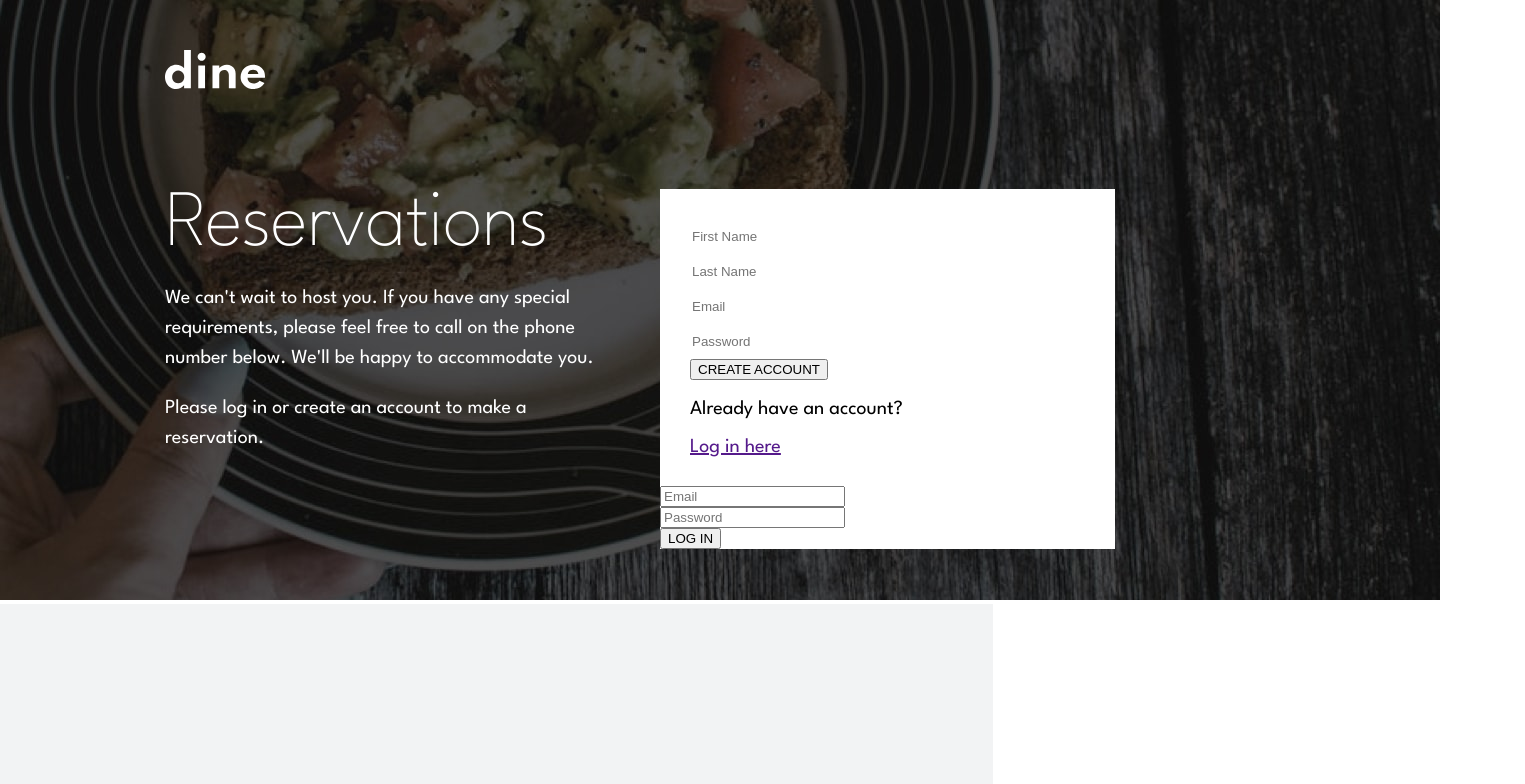
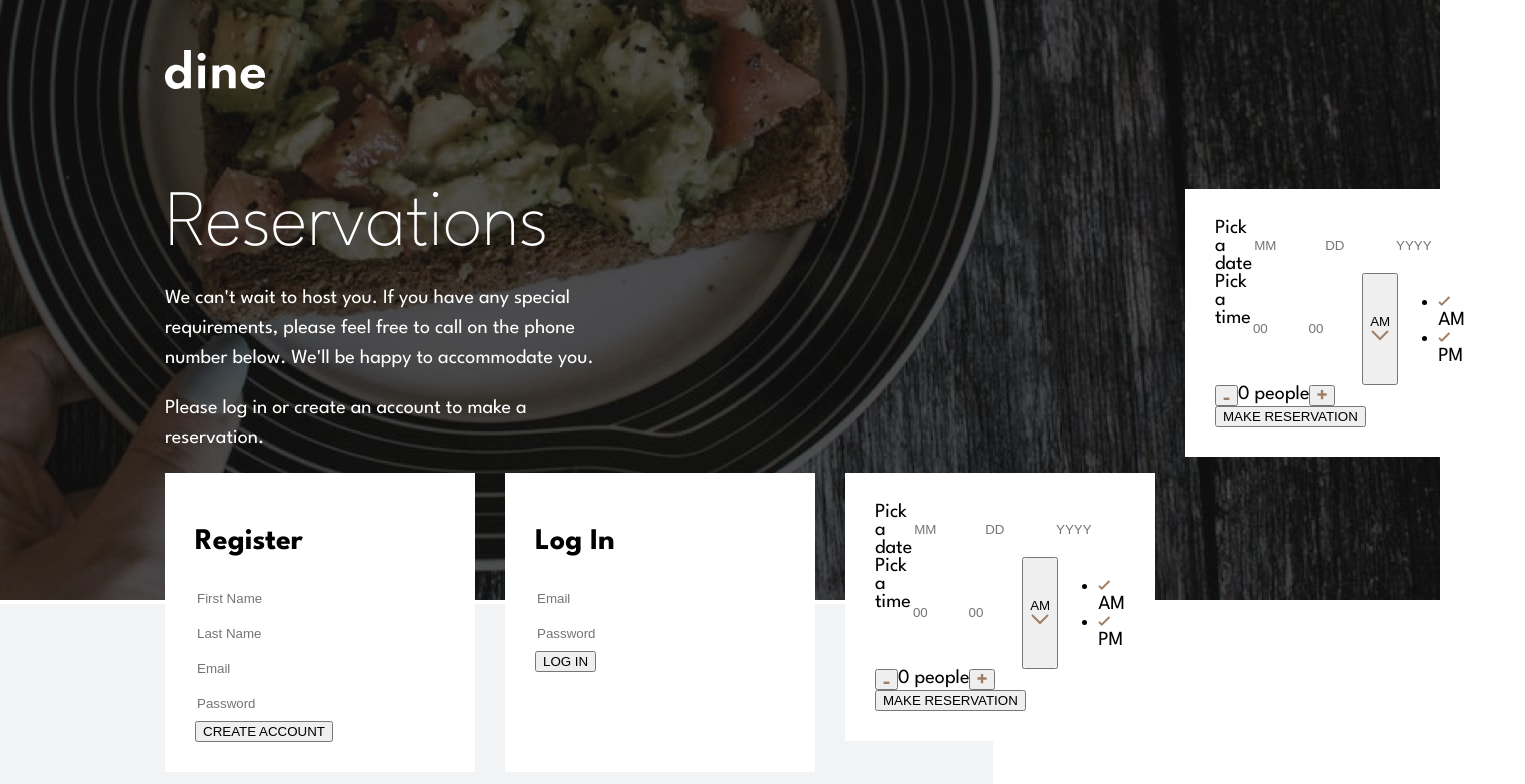
Before and after one commit to annaduong17/restaurant-website, a React (Create React App) app: page /reservations in a window 1280 px wide. Shown: the top 784 px of the page, 1525 px wide, since content can reach past the window. Built offline with nearby package versions, Linux system fonts and the light colour scheme.

Commit message:
handle date and time input change in booking form

```diff
--- a/src/components/BookingForm.js
+++ b/src/components/BookingForm.js
@@ -1,24 +1,53 @@
+import { useState } from 'react';
+
 function BookingForm({ userInfo }) {
+  const [ formData, setFormData ] = useState({
+    date: {
+      month: "",
+      day: "",
+      year: ""
+    },
+    time: {
+      hour: "",
+      minute: ""
+    }
+  });
+
+  const handleDateInputChange = (e) => {
+    const { name, value} = e.target;
+
+    setFormData(prev => {
+      const updatedFormData = {...prev, date: {...prev.date, [name]: value}};
+
+      return updatedFormData;
+    });
+  }
+
+  const handleTimeInputChange = (e) => {
+    const { name, value} = e.target;
+
+    setFormData(prev => {
+      const updatedFormData = {...prev, time: {...prev.time, [name]: value}};
+
+      return updatedFormData;
+    });
+  }
+
   return (
-    <div>
-      <h2>Hi {userInfo.firstName}!</h2>
+    <div className="booking-form-container">
+      {/* <h2>Hi {userInfo.firstName}!</h2> */}
       <form className="booking-form">
-        <section>
-          <input type="text" placeholder="First Name" />
-          <input type="text" placeholder="Last Name" />
+        <section className="date-section">
+          <label htmlFor="">Pick a date</label>
+          <input onChange={handleDateInputChange} name="month" type="text" placeholder="MM" value={formData.date.month}/>
+          <input onChange={handleDateInputChange} name="day" type="text" placeholder="DD" value={formData.date.day}/>
+          <input onChange={handleDateInputChange} name="year" type="text" placeholder="YYYY" value={formData.date.year}/>
         </section>
 
-        <section>
-          <label htmlFor="">Pick a date</label>
-          <input type="text" placeholder="MM"/>
-          <input type="text" placeholder="DD"/>
-          <input type="text" placeholder="YYYY"/>
-        </section>
-
-        <section>
+        <section className="time-section">
           <label htmlFor="">Pick a time</label>
-          <input type="text" placeholder="00"/>
-          <input type="text" placeholder="00"/>
+          <input onChange={handleTimeInputChange} name="hour" type="text" placeholder="00" value={formData.time.hour}/>
+          <input onChange={handleTimeInputChange} name="minute" type="text" placeholder="00" value={formData.time.minute}/>
           <button>
           <span>AM</span>
           <img src="/images/icons/icon-arrow.svg" alt="arrow icon" />
--- a/src/components/Login.js
+++ b/src/components/Login.js
@@ -68,6 +68,7 @@ function Login({ setUserInfo }) {
 
   return (
     <form noValidate onSubmit={handleSubmit} className="login-form">
+      <h2>Log In</h2>
       <div>
         <input onChange={handleInputChange} name="email" type="email" placeholder="Email" value={formData.email} />
         {errors.email && <p>{errors.email}</p>}
--- a/src/components/Register.js
+++ b/src/components/Register.js
@@ -100,6 +100,7 @@ function Register({ setUserInfo }) {
 
   return (
     <form noValidate onSubmit={handleSubmit} className="register-form">
+      <h2>Register</h2>
       <div className="first-name-container">
         <input onChange={handleInputChange} name="first-name" type="text" placeholder="First Name" value={formData.firstName} />
         {errors.firstName && <p>{errors.firstName}</p>}
@@ -121,8 +122,6 @@ function Register({ setUserInfo }) {
       </div>
       <div>
         {userExists && <p>Oops! It seems like you already have an account. Please use the link below to log in.</p>}
-        <p>Already have an account?</p>
-        <a href="">Log in here</a>
       </div>
     </form>
   );
--- a/src/components/ReservationsPage.js
+++ b/src/components/ReservationsPage.js
@@ -21,7 +21,8 @@ function ReservationsPage() {
       <div className='booking'>
         <DineLogo />
         <Reservations />
-        {userInfo?.userId ? <BookingForm userInfo={userInfo} /> : <UserAccount setUserInfo={setUserInfo}/>}
+        <BookingForm userInfo={userInfo} />
+        <UserAccount setUserInfo={setUserInfo}/>
       </div>
     </div>
   );
--- a/src/components/UserAccount.js
+++ b/src/components/UserAccount.js
@@ -1,12 +1,13 @@
-import { useState } from 'react';
 import Register from "./Register";
 import Login from "./Login";
+import BookingForm from './BookingForm';
 
 function UserAccount({ setUserInfo }) {
   return (
-    <div>
+    <div className='user-account'>
       <Register setUserInfo={setUserInfo}/>
       <Login setUserInfo={setUserInfo}/>
+      <BookingForm />
     </div>
   );
 }
--- a/src/index.scss
+++ b/src/index.scss
@@ -266,6 +266,10 @@ body {
 .reservations-page {
   position: relative;
 
+  .user-account {
+    display: flex;
+  }
+
   .booking {
     position: absolute;
     top: 0;
@@ -313,25 +317,30 @@ body {
       }
     }
 
-     .booking-form {
-      grid-area: form;
-      background-color: white;
+     .booking-form-container {
+      h2 {
+        color: white;
+      }
+
+      .booking-form {
+        grid-area: form;
+        background-color: white;
+
+        section {
+          display: flex;
+        }
+       }
      }
   }
 }
 
-.login-form {
+.register-form ,
+.login-form,
+.booking-form {
   background-color: white;
-
-  .btn {
-    color: black;
-    border-color: black;
-  }
-}
-
-.register-form {
-  background-color: white;
+  margin-right: 30px;
   padding: 30px;
+  min-width: 250px;
 
   input {
     outline: none;
```
